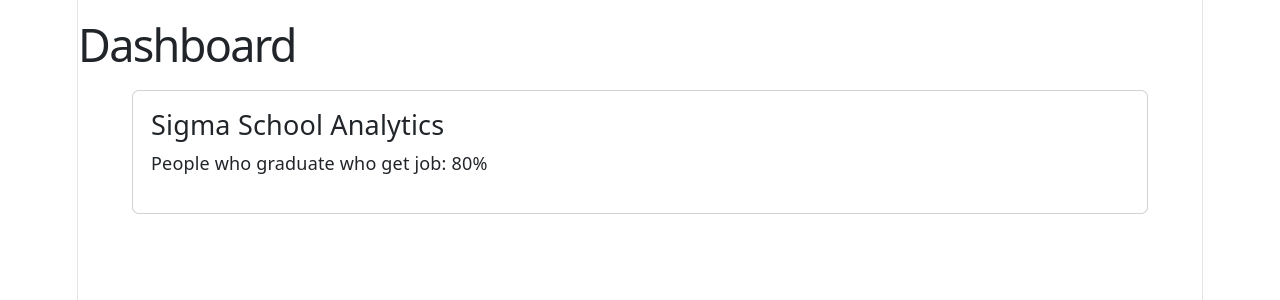
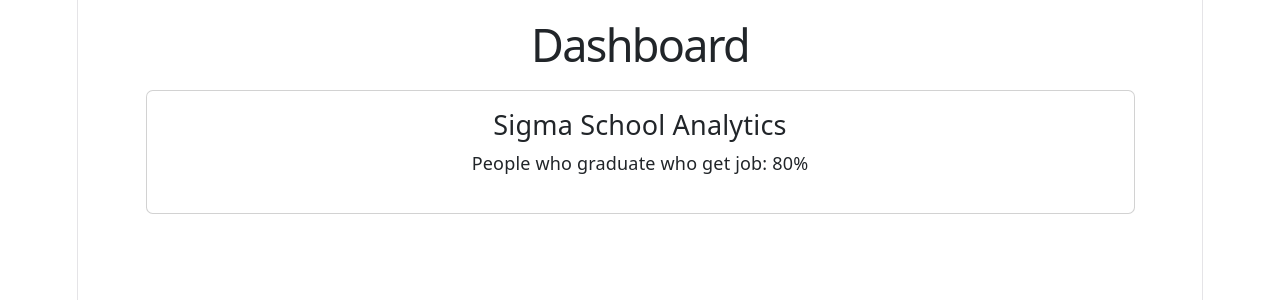
Before and after one commit to ihsky065/login-page-w-react-router, a React (Vite) app: page /Dashboard in a window 1280 px wide. Shown: the top 300 px of the page. Built offline with nearby package versions, Linux system fonts and the light colour scheme.

Commit message:
Change text align back to the ori

```diff
--- a/src/index.css
+++ b/src/index.css
@@ -58,7 +58,7 @@ body {
   width: 1126px;
   max-width: 100%;
   margin: 0 auto;
-  text-align: left;
+  text-align: center;
   border-inline: 1px solid var(--border);
   min-height: 100svh;
   display: flex;
--- a/src/pages/Dashboard.jsx
+++ b/src/pages/Dashboard.jsx
@@ -3,11 +3,13 @@ import { Container, Card } from "react-bootstrap";
 export default function Dashboard () {
     return(
         <>
+        <Container>
         <h1 className="my-3">Dashboard</h1>
         <Card body className="mx-5">
             <h4>Sigma School Analytics</h4>
             <p>People who graduate who get job: 80%</p>
         </Card>
+        </Container>
         </>
     )
 }
```
